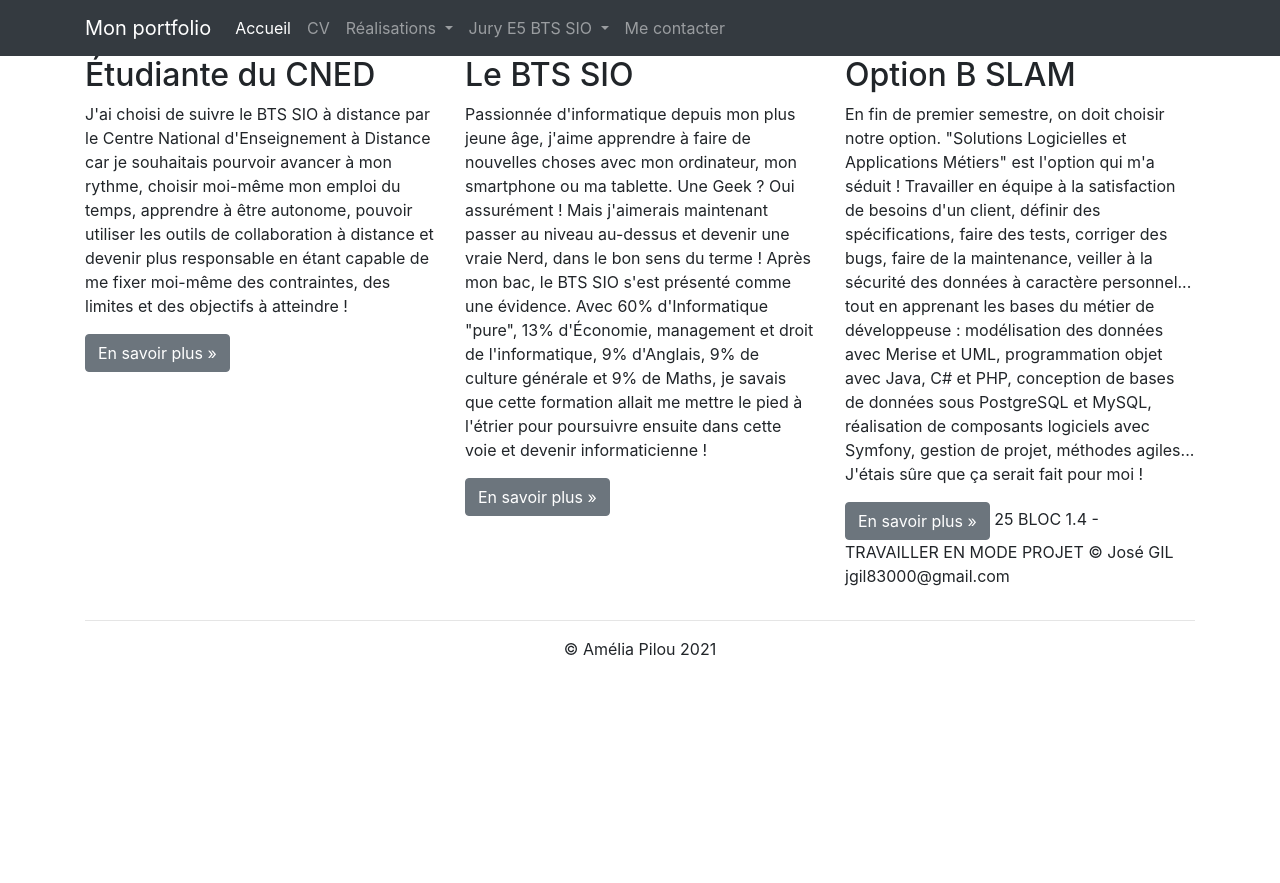
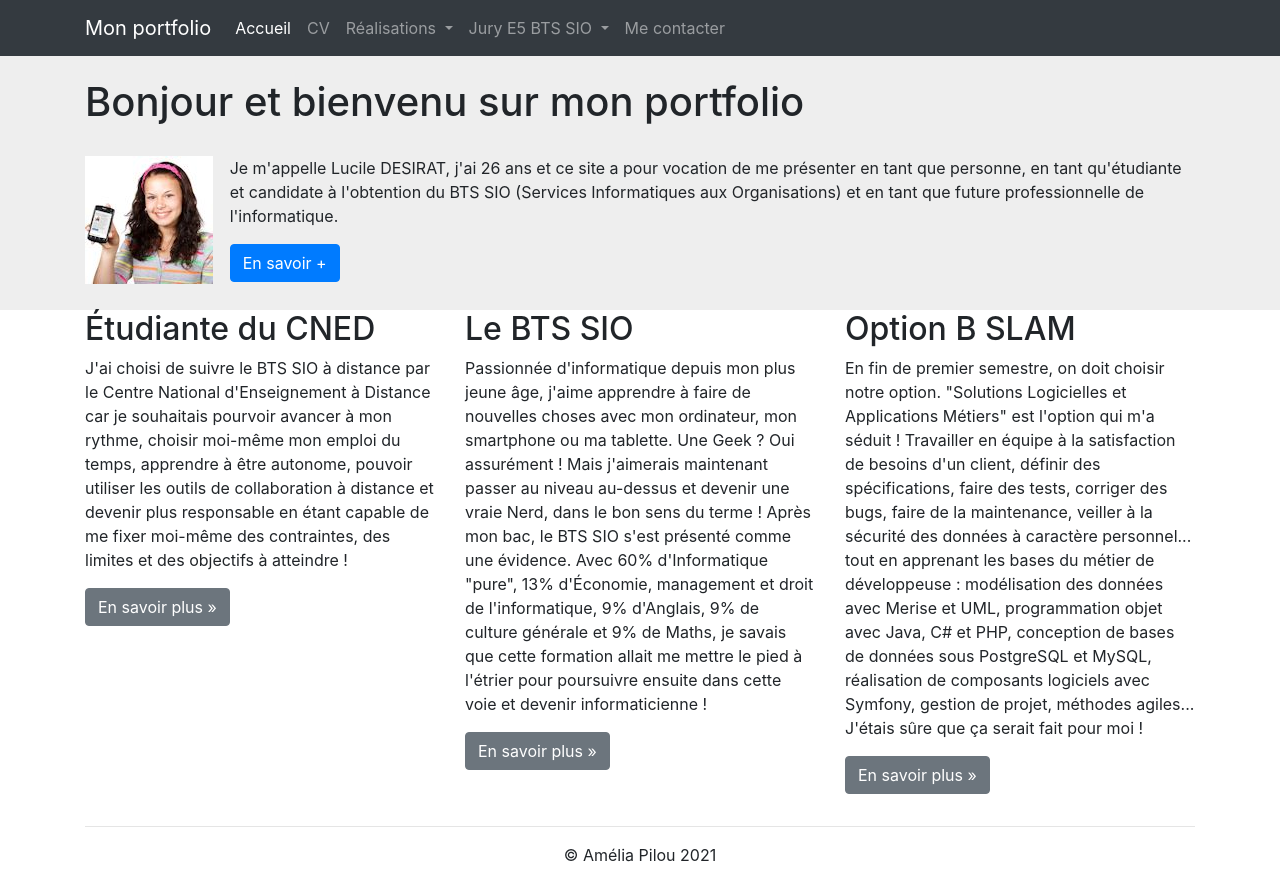
Before and after one commit to DESIRATLucile/DESIRATLucile.github.io, a plain HTML site: page index.html in a window 1280 px wide. Before the commit the page ends 800 px from the top, so only its background shows below. Drawn offline with nearby package versions, Linux system fonts and the light colour scheme.

Commit message:
completion de l'acceuil

```diff
--- /dev/null
+++ b/css/style.css
@@ -0,0 +1,22 @@
+.bodycontainer{
+    padding-bottom: 2%;
+    width: 100%;
+    background-color: #EEEEEE;
+}
+
+h1{
+
+    padding: 2% 0% 2% 0%;
+}
+.acceuilimage{
+    float: left;
+    margin-right: 1.5%;
+}
+
+.acceuiltexte{
+
+}
+
+.clear{
+    clear: both;
+}
--- a/index.html
+++ b/index.html
@@ -1,29 +1,26 @@
 <!doctype html>
 <html lang="fr">
     <head>
+        <title>Portfolio de Lucile DESIRAT (BTS SIO 2022)</title>
         <!-- Required meta tags -->
         <meta charset="utf-8">
         <meta name="viewport" content="width=device-width, initial-scale=1, shrink-to-fit=no">
-    <meta name="description" content="Portfolio
-          de Lucile DESIRAT - BTS SIO SLAM">
+        <meta name="description" content="Portfolio de Lucile DESIRAT - BTS SIO SLAM">
         <meta name="author" content="Lucile DESIRAT">
-
 
         <!-- Bootstrap CSS -->
         <link rel="stylesheet"
               href="https://cdn.jsdelivr.net/npm/bootstrap@4.6.1/dist/css/bootstrap.min.css"
               integrity="sha384-zCbKRCUGaJDkqS1kPbPd7TveP5iyJE0EjAuZQTgFLD2ylzuqKfdKlfG/eSrtxUkn"
               crossorigin="anonymous">
+        <link rel="stylesheet" href="css/style.css">
         <link rel="icon" href="favicon.ico">
+    </head>
 
-     <title>Portfolio de Lucile DESIRAT (BTS SIO 2022)</title>
-  </head>
     <body>
-
-    <nav class="navbar navbar-dark bg-dark fixed-top navbar-expand-md">
+        <nav class="navbar navbar-dark bg-dark  navbar-expand-md">
             <div class="container">
-            <button type="button" class="navbar-toggler" data-toggle="collapse"
-            data-target="#navbar" aria-controls="navbar">
+                <button type="button" class="navbar-toggler" data-toggle="collapse" data-target="#navbar" aria-controls="navbar">
                 <span class="sr-only">Navigation raccourcie</span>☰
                 </button>
                 <a class="navbar-brand" href="#">Mon portfolio</a>
@@ -171,8 +168,24 @@
                 </div>
             </div>
         </nav>
+        <div class="bodycontainer" >
+            <div class="container">
+                <h1>Bonjour et bienvenu sur mon portfolio</h1>
+            <div class="acceuilimage">
+                <img src="Images/AmeliaPilou.jpg">
+            </div>
+            <div>
+                <p>Je m'appelle Lucile DESIRAT, j'ai 26 ans et ce site a pour
+                vocation de me présenter en tant que personne, en tant qu'étudiante
+                et candidate à l'obtention du BTS SIO (Services Informatiques
+                aux Organisations) et en tant que future professionnelle de l'informatique.</p>
+            </div>
+            <button type="button" class="btn btn-primary">En savoir +</button>
+            <div class="clear"></div>
+            </div>
+        </div>
 
-    <h1> Bonjour et bienvenu sur mon portfolio !</h1>
+
 
         <!-- Optional JavaScript; choose one of the two! -->
 
@@ -187,7 +200,6 @@
         <script src="https://cdn.jsdelivr.net/npm/bootstrap@4.6.1/dist/js/bootstrap.min.js" integrity="sha384-VHvPCCyXqtD5DqJeNxl2dtTyhF78xXNXdkwX1CZeRusQfRKp+tA7hAShOK/B/fQ2" crossorigin="anonymous"></script>
         -->
     </body>
-
     <footer>
         <div class="container">
             <div class="row">
@@ -241,7 +253,6 @@
                     rmation/Formations/Post-bac/bts-services-informatiques-aux-organisations-op
                     tion-b-solutions-logicielles-et-applications-metiers" target="_blank"
                     role="button">En savoir plus »</a>
-                25 BLOC 1.4 - TRAVAILLER EN MODE PROJET © José GIL jgil83000@gmail.com
                     </p>
                 </div>
             </div>
@@ -252,4 +263,7 @@
         </div>
     </footer>
 
+
+
+
 </html>
```
Also changed, not shown: Images/AmeliaPilou.jpg (added), Images/MVC.png (added), Images/adapters.png (added), Images/cv/github2-dreamstale35.png (added), Images/cv/instagram-dreamstale43.png (added), Images/cv/linkedin-dreamstale45.png (added), Images/cv/mail-dreamstale47.png (added), Images/cv/skype-dreamstale61.png (added), Images/cv/twitter-dreamstale71.png (added), Images/ihmcoach.png (added), css/images/Red-Rating-Stars.png (added), css/images/ligne.png (added). Lines whose indentation alone changed are shown as unchanged.
